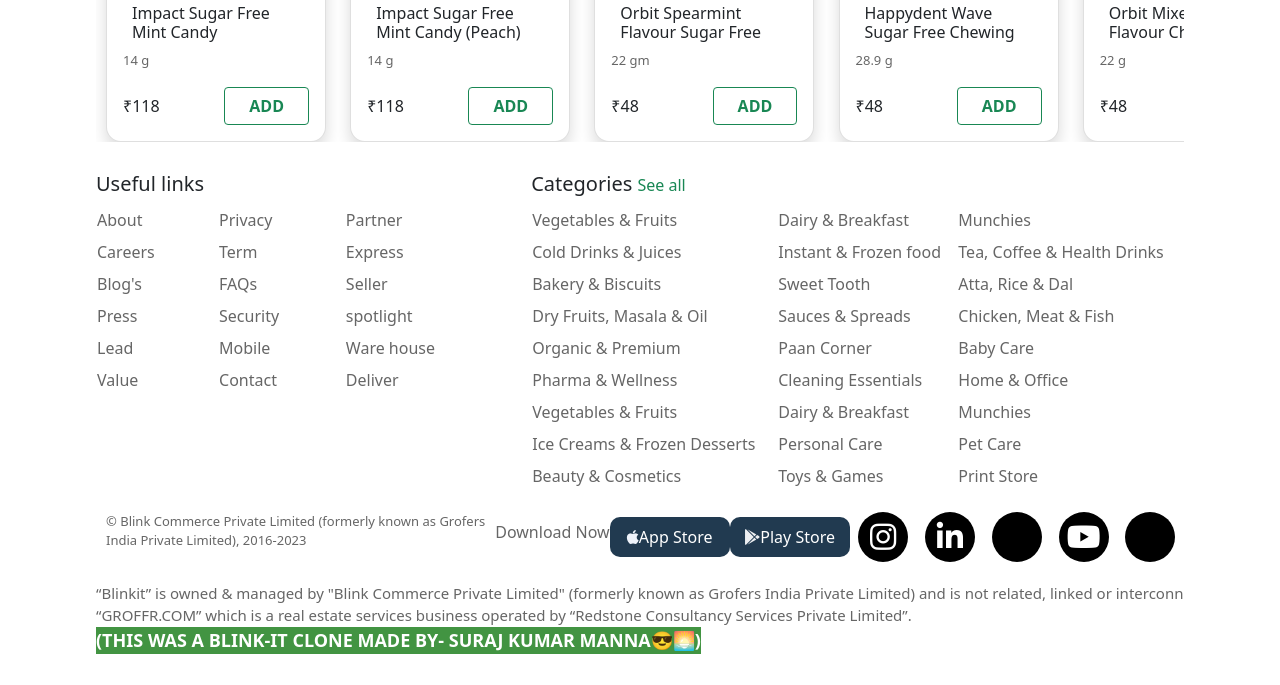
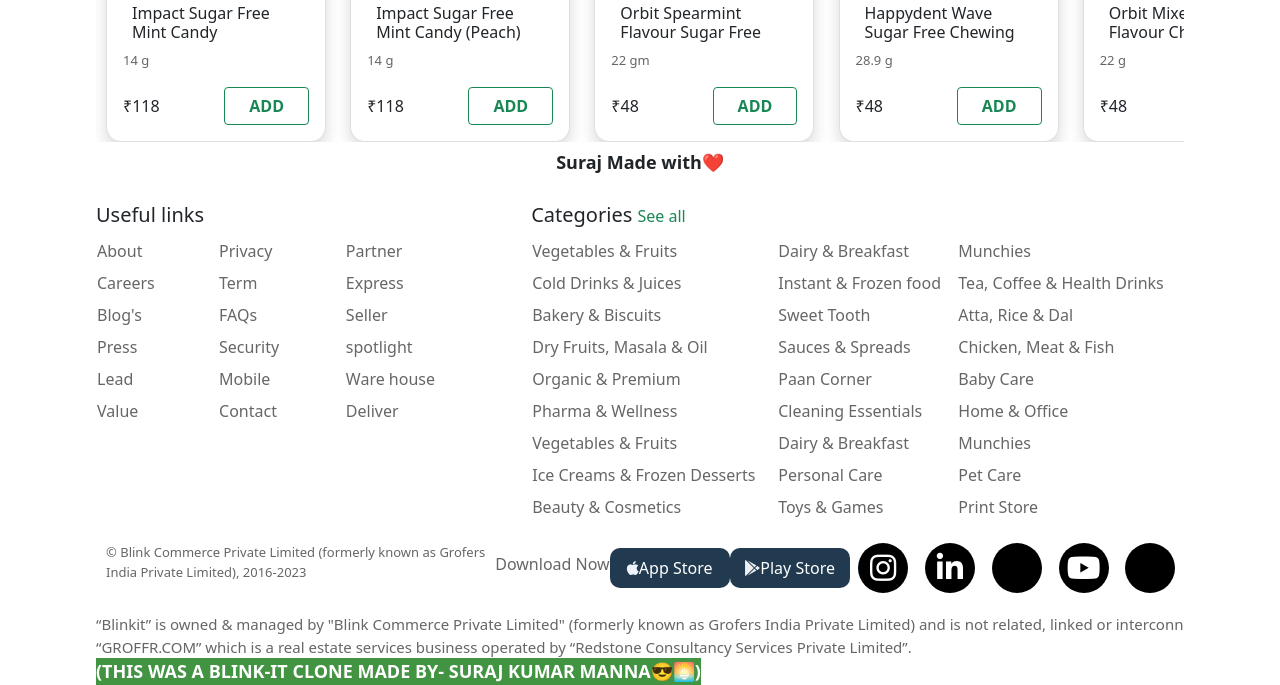
Before and after one commit to Suraj00345/suraj-s-Blink-it-clone, a plain HTML site: page index.html in a window 1280 px wide. Shown: the part 2631-3316 px from the top of the page. Before the commit the page ends 3285 px from the top, so only its background shows below. Drawn offline with nearby package versions, Linux system fonts and the light colour scheme.

Commit message:
1st update

```diff
--- a/index.html
+++ b/index.html
@@ -382,7 +382,7 @@
 </div>
     </div>
   </section>
-
+  <h6 class="M">Suraj Made with❤️</h6>
   <footer>
     <div id="my-footer-row-1">
       <div id="footer__table__1">
--- a/style.css
+++ b/style.css
@@ -104,6 +104,12 @@ nav {
  margin:0px;
 }
 
+.M{
+  text-align: center;
+  font-size:large;
+  font-weight:700;
+  margin-top: 10px;
+}
 footer{
   width: 85vw;
   margin: auto;
```
